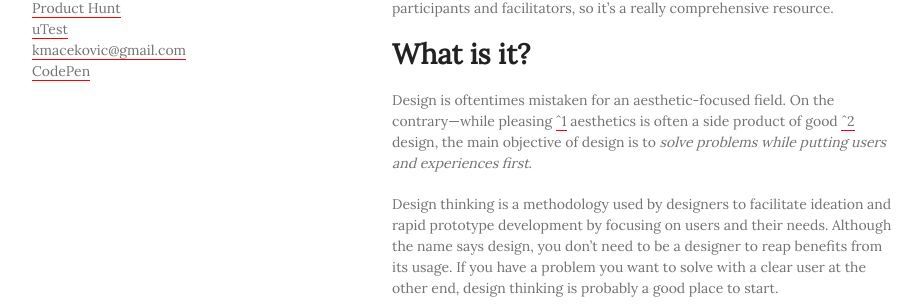
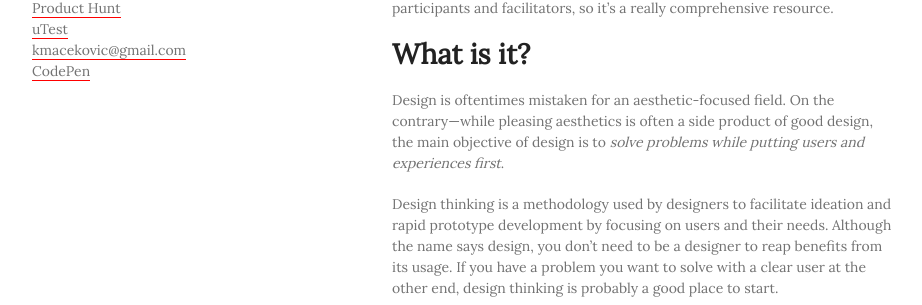
Before and after one commit to kristinamacekovic/new-web, a Jekyll site: the page built from _posts/2019-02-23-design-thinking.md, in a window 1280 px wide and 900 px high. Shown: the part 361-666 px from the top of the window, without its empty margins (178-1100 px from the left). Built offline with Jekyll 4.4.1, drawn with Linux system fonts in a browser that asks for light colours; our own code applies the rules of GitHub Pages for plain Markdown files.

Commit message:
Erase footnotes

```diff
--- a/_posts/2019-02-23-design-thinking.md
+++ b/_posts/2019-02-23-design-thinking.md
@@ -6,7 +6,7 @@ Concerning the materials, I found a wonderful workshop kit that's free to downlo
 
 # What is it?
 
-Design is oftentimes mistaken for an aesthetic-focused field. <span markdown="1">On the contrary—while pleasing [ˆ1]  aesthetics is often </span> a side product of <span markdown="2">good [ˆ2] design</span>, the main objective of design is to *solve problems while putting users and experiences first*.
+Design is oftentimes mistaken for an aesthetic-focused field. On the contrary—while pleasing aesthetics is often a side product of good design, the main objective of design is to _solve problems while putting users and experiences first_.
 
 Design thinking is a methodology used by designers to facilitate ideation and rapid prototype development by focusing on users and their needs. Although the name says design, you don't need to be a designer to reap benefits from its usage. If you have a problem you want to solve with a clear user at the other end, design thinking is probably a good place to start.
 
@@ -14,23 +14,23 @@ The method boils down to 5 stages:
 
 - **Emphatise**
 
-    Know the user you're designing for—you want to know their needs.
+  Know the user you're designing for—you want to know their needs.
 
 - **Define**
 
-    *Clearly* define the problem you're trying to solve.
+  _Clearly_ define the problem you're trying to solve.
 
 - **Ideate**
 
-    Produce different ideas and solutions that might be useful. In this stage, there are no bad ideas!
+  Produce different ideas and solutions that might be useful. In this stage, there are no bad ideas!
 
 - **Prototype**
 
-    Turn ideas into realistic mockups that you can use to test.
+  Turn ideas into realistic mockups that you can use to test.
 
 - **Test**
 
-    Gain feedback from the intended user.
+  Gain feedback from the intended user.
 
 The goal is to move at speed to generate ideas and produce a prototype that can be tested on the users. The upside for the user is their needs will (should) be met. The upside for you is you'll have a testable product very quickly, so you won't spend too much time on something nobody needs. Also, by keeping the user in mind during the production process, there will be less chance of this situation in the first place.
 
@@ -65,7 +65,7 @@ Here you can also think about their personality traits, likes/dislikes, goals, m
 
 ## 2. Define
 
-The goal of this section should be to define a *meaningful* problem. The problem should be meaningful for the end-user, and describe a pain point in their (daily) experience. Try to be as clear and focused as possible, not to make the problem vague and thus hard to solve. Refer to the previous stage as often as needed not to lose track of the user's needs. While doing so, think—why is this (and is it really) a problem for them and why is it so important to them?
+The goal of this section should be to define a _meaningful_ problem. The problem should be meaningful for the end-user, and describe a pain point in their (daily) experience. Try to be as clear and focused as possible, not to make the problem vague and thus hard to solve. Refer to the previous stage as often as needed not to lose track of the user's needs. While doing so, think—why is this (and is it really) a problem for them and why is it so important to them?
 
 ## 3. Ideate
 
@@ -73,11 +73,11 @@ Time to let loose. The goal here is to generate as many ideas as possible. Nothi
 
 Now we can get closer to the right idea by asking
 
-*Our user needs to be able to...*
+_Our user needs to be able to..._
 
 ⇒
 
-*Our design needs these features...*
+_Our design needs these features..._
 
 This way we can root out unrealistic ideas.
 
@@ -87,11 +87,11 @@ After you pick an idea, think of a name for your product/feature and give it a c
 
 Now it's time to make it real. A picture says a 1000 words, so the best way to really test a product is to make it and show it to people. While working on your prototypes, keep in mind:
 
-- don't get hung up on visuals, the goal is to *build*
+- don't get hung up on visuals, the goal is to _build_
 - move fast, don't spend too much time on one idea
 - design only what is essential for testing—everything else can be added later
 
-In general, start with a flowchart of the *user journey,* i. e. how they will probably interact with your solution. For example, they open the home page, click the search button, enter search term, it takes them to the results page, etc.
+In general, start with a flowchart of the _user journey,_ i. e. how they will probably interact with your solution. For example, they open the home page, click the search button, enter search term, it takes them to the results page, etc.
 
 Then, sketch out the screens of your product (desktop or mobile). If you have time, you can do an interactive prototype, but a simple sketch is enough for starters.
 
@@ -100,7 +100,3 @@ Then, sketch out the screens of your product (desktop or mobile). If you have ti
 Expose the potential user to your prototype. Let them interact with it and try not to interfere too much. Notice any setbacks and issues they experienced. At the end you should have a list of next steps—suggestions that could make your solution better. At the end of the test, you can ask some questions like: did you like the app, would you use it again, was something confusing for you (if yes, what and why), etc. Note down the feedback. Maybe there will be some positives you didn't expect, or negatives you didn't think of during the ideation process.
 
 That's it, you're done! At this point, you should have a much clearer road ahead, so you can start on the development. When you get stuck or want to add additional features, you can go back to design thinking to facilitate the development process.
-
-[ˆ1]: What is pleasing?
-
-[ˆ2]: Here I mean good in the sense that it solves the users problem.
```
